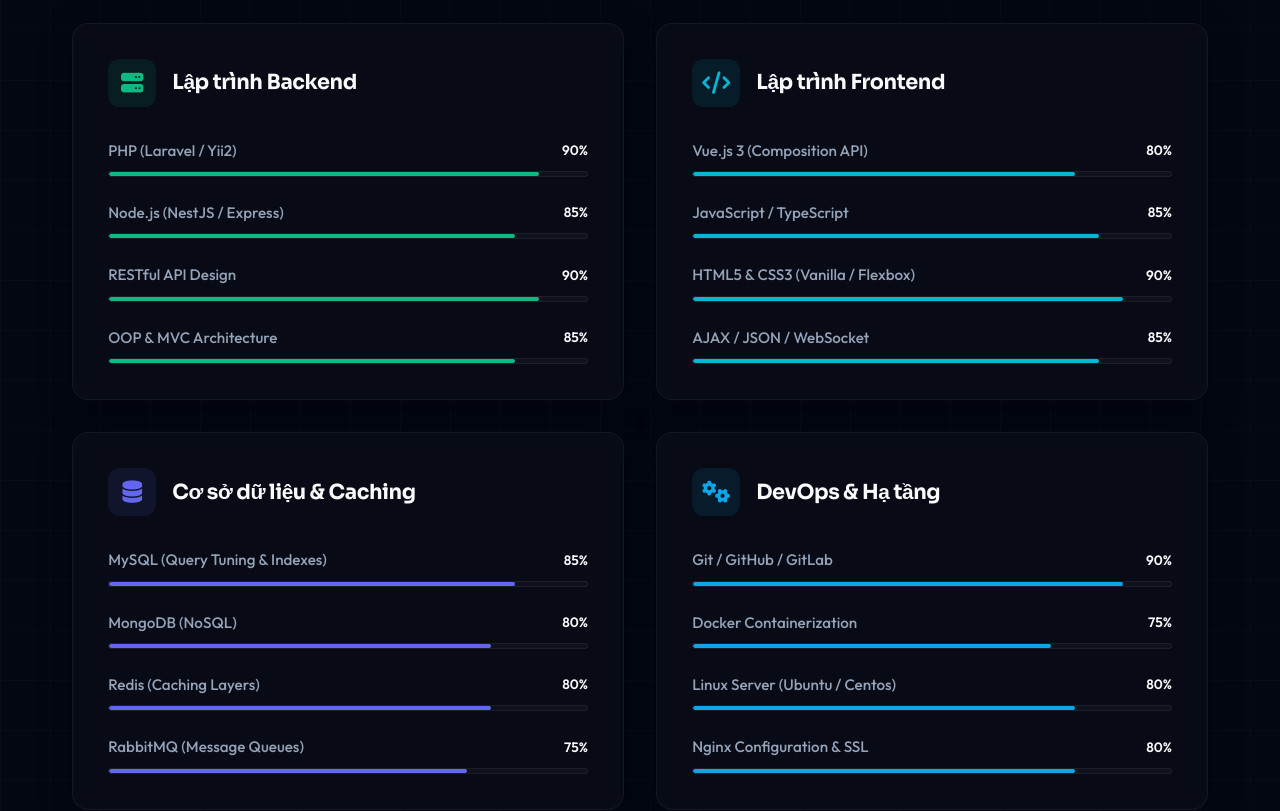
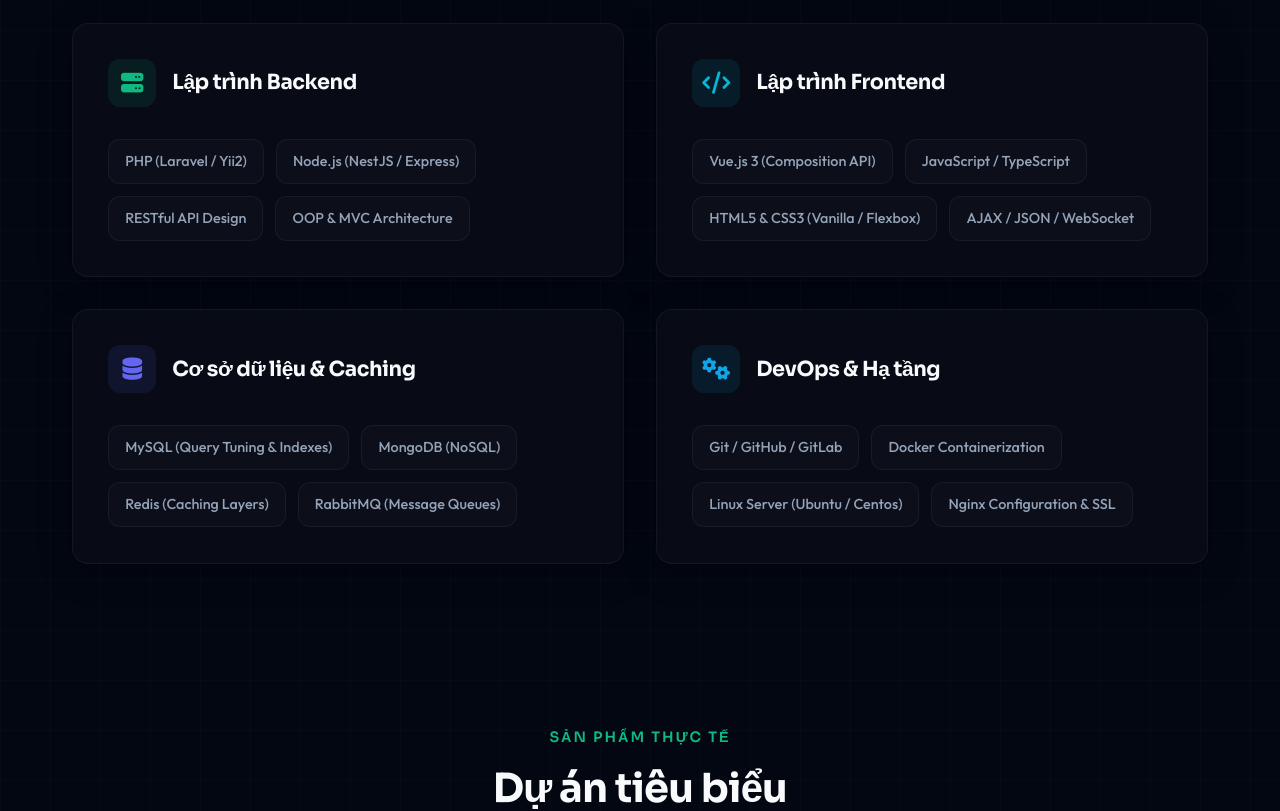
Before and after one commit to nguyenvietanh1409/portfolio, a Vue app: page / in a window 1280 px wide. Shown: the part 3820-4631 px from the top of the page. Built offline with nearby package versions, Linux system fonts and the light colour scheme.

Commit message:
style: redesign skills section to use premium glassmorphic tag badges

```diff
--- a/src/views/SkillsGrid.vue
+++ b/src/views/SkillsGrid.vue
@@ -20,22 +20,18 @@
           <h3>{{ cat.name }}</h3>
         </div>
 
-        <div class="skills-list">
+        <div class="skills-tags">
           <div
             v-for="skill in cat.skills"
-            :key="skill.name"
-            class="skill-item"
+            :key="skill"
+            class="skill-tag"
+            :style="{
+              '--hover-border': cat.color,
+              '--hover-glow': 'rgba(' + cat.rgb + ', 0.15)',
+              '--hover-text': cat.color
+            }"
           >
-            <div class="skill-info">
-              <span class="skill-name">{{ skill.name }}</span>
-              <span class="skill-percentage">{{ skill.level }}%</span>
-            </div>
-            <div class="progress-bar">
-              <div
-                class="progress-fill"
-                :style="{ width: skill.level + '%', background: cat.color }"
-              ></div>
-            </div>
+            {{ skill }}
           </div>
         </div>
       </div>
@@ -57,48 +53,52 @@
       name: isVi ? 'Lập trình Backend' : 'Backend Development',
       icon: 'fa-solid fa-server',
       color: '#10b981', // Emerald Green
+      rgb: '16, 185, 129',
       bg: 'rgba(16, 185, 129, 0.1)',
       skills: [
-        { name: 'PHP (Laravel / Yii2)', level: 90 },
-        { name: 'Node.js (NestJS / Express)', level: 85 },
-        { name: 'RESTful API Design', level: 90 },
-        { name: 'OOP & MVC Architecture', level: 85 }
+        'PHP (Laravel / Yii2)',
+        'Node.js (NestJS / Express)',
+        'RESTful API Design',
+        'OOP & MVC Architecture'
       ]
     },
     {
       name: isVi ? 'Lập trình Frontend' : 'Frontend Development',
       icon: 'fa-solid fa-code',
       color: '#06b6d4', // Cyan
+      rgb: '6, 182, 212',
       bg: 'rgba(6, 182, 212, 0.1)',
       skills: [
-        { name: 'Vue.js 3 (Composition API)', level: 80 },
-        { name: 'JavaScript / TypeScript', level: 85 },
-        { name: 'HTML5 & CSS3 (Vanilla / Flexbox)', level: 90 },
-        { name: 'AJAX / JSON / WebSocket', level: 85 }
+        'Vue.js 3 (Composition API)',
+        'JavaScript / TypeScript',
+        'HTML5 & CSS3 (Vanilla / Flexbox)',
+        'AJAX / JSON / WebSocket'
       ]
     },
     {
       name: isVi ? 'Cơ sở dữ liệu & Caching' : 'Databases & Caching',
       icon: 'fa-solid fa-database',
       color: '#6366f1', // Indigo
+      rgb: '99, 102, 241',
       bg: 'rgba(99, 102, 241, 0.1)',
       skills: [
-        { name: 'MySQL (Query Tuning & Indexes)', level: 85 },
-        { name: 'MongoDB (NoSQL)', level: 80 },
-        { name: 'Redis (Caching Layers)', level: 80 },
-        { name: 'RabbitMQ (Message Queues)', level: 75 }
+        'MySQL (Query Tuning & Indexes)',
+        'MongoDB (NoSQL)',
+        'Redis (Caching Layers)',
+        'RabbitMQ (Message Queues)'
       ]
     },
     {
       name: isVi ? 'DevOps & Hạ tầng' : 'DevOps & Infrastructure',
       icon: 'fa-solid fa-gears',
       color: '#0ea5e9', // Sky Blue
+      rgb: '14, 165, 233',
       bg: 'rgba(14, 165, 233, 0.1)',
       skills: [
-        { name: 'Git / GitHub / GitLab', level: 90 },
-        { name: 'Docker Containerization', level: 75 },
-        { name: 'Linux Server (Ubuntu / Centos)', level: 80 },
-        { name: 'Nginx Configuration & SSL', level: 80 }
+        'Git / GitHub / GitLab',
+        'Docker Containerization',
+        'Linux Server (Ubuntu / Centos)',
+        'Nginx Configuration & SSL'
       ]
     }
   ];
@@ -178,51 +178,31 @@
   color: var(--text-primary);
 }
 
-/* Skills Lists */
-.skills-list {
+/* Skills Tags Cloud */
+.skills-tags {
   display: flex;
-  flex-direction: column;
-  gap: 1.5rem;
+  flex-wrap: wrap;
+  gap: 0.75rem;
 }
 
-.skill-item {
-  display: flex;
-  flex-direction: column;
-  gap: 0.5rem;
+.skill-tag {
+  padding: 10px 16px;
+  background: rgba(255, 255, 255, 0.02);
+  border: 1px solid rgba(255, 255, 255, 0.05);
+  border-radius: 12px;
+  font-size: 0.9rem;
+  font-weight: 500;
+  color: var(--text-secondary);
+  transition: var(--transition-fast);
+  cursor: default;
 }
 
-.skill-info {
-  display: flex;
-  justify-content: space-between;
-  align-items: center;
-}
-
-.skill-name {
-  font-size: 0.95rem;
-  font-weight: 500;
-  color: var(--text-secondary);
-}
-
-.skill-percentage {
-  font-size: 0.85rem;
-  font-weight: 600;
-  color: var(--text-primary);
-}
-
-/* Progress bar container */
-.progress-bar {
-  width: 100%;
-  height: 6px;
-  background: rgba(255, 255, 255, 0.03);
-  border: 1px solid var(--glass-border);
-  border-radius: 3px;
-  overflow: hidden;
-}
-
-.progress-fill {
-  height: 100%;
-  border-radius: 3px;
-  transition: width 1s cubic-bezier(0.16, 1, 0.3, 1);
+.skill-tag:hover {
+  background: rgba(255, 255, 255, 0.06);
+  color: var(--hover-text);
+  border-color: var(--hover-border);
+  box-shadow: 0 4px 20px var(--hover-glow);
+  transform: translateY(-2px);
 }
 
 /* Responsive */
@@ -244,5 +224,14 @@
   .category-header h3 {
     font-size: 1.15rem;
   }
+
+  .skills-tags {
+    gap: 0.5rem;
+  }
+
+  .skill-tag {
+    padding: 8px 12px;
+    font-size: 0.85rem;
+  }
 }
 </style>
```
